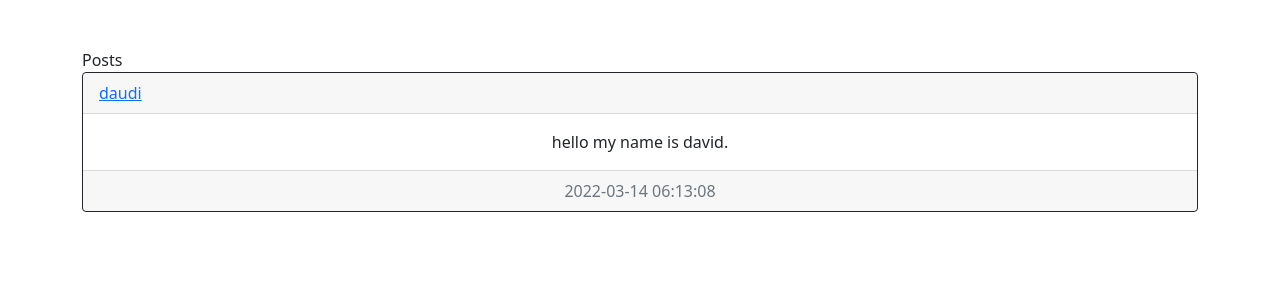
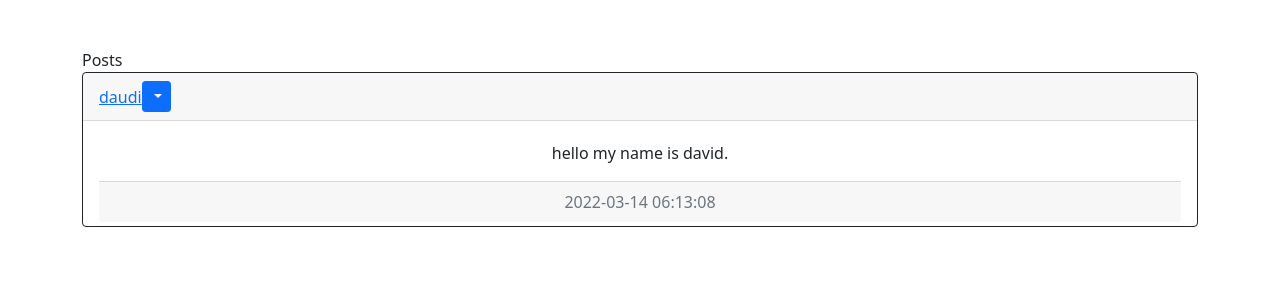
Before and after one commit to faithremo/Blogs, a Flask app: page / in a window 1280 px wide. Shown: the part 56-356 px from the top of the page. Run offline with Flask 2, Linux system fonts and the light colour scheme; a user stored in the database is signed in; data comes from the database, SQL or seed files in the repository.

Commit message:
adding delete post button

```diff
--- a/website/templates/home.html
+++ b/website/templates/home.html
@@ -7,6 +7,13 @@
         <div class="card border-dark">
             <div class="card-header d-flex justify-content-between align-items-center">
                 <a href="/posts/{{post.user.username}}">{{post.user.username}}</a>
+                <div class="btn-group">
+                    <button type="button" class="btn btn-sm btn-primary dropdown-toggle" data-bs-toggle="dropdown">
+                    </button>
+                    <ul class="dropdown-menu">
+                        <li><a href="" class="dropdown-item">Delete</li>
+                    </ul>
+                </div>
             </div>
             <div class="card-body">
                 <div class="card-text">{{post.text}}</div>
```
